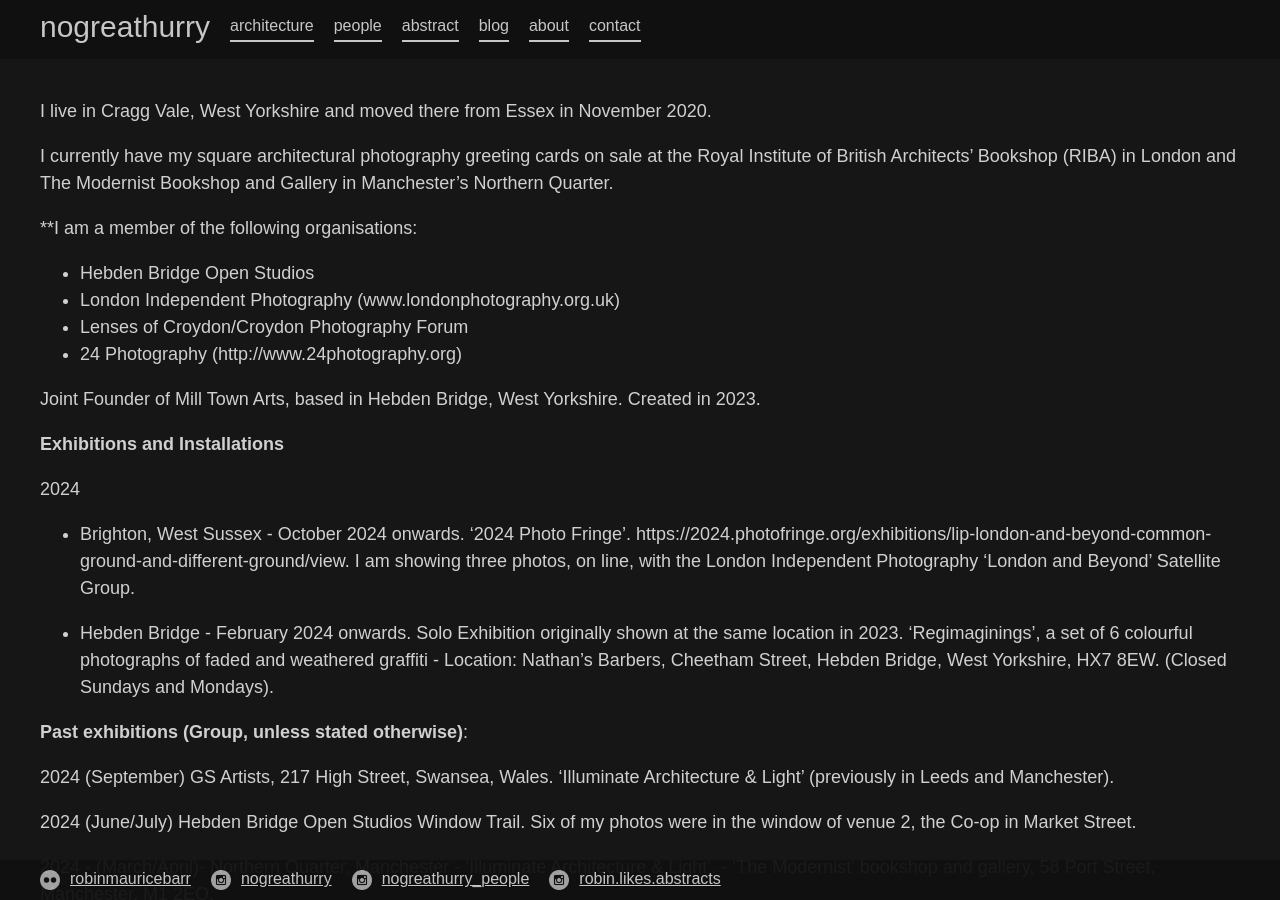
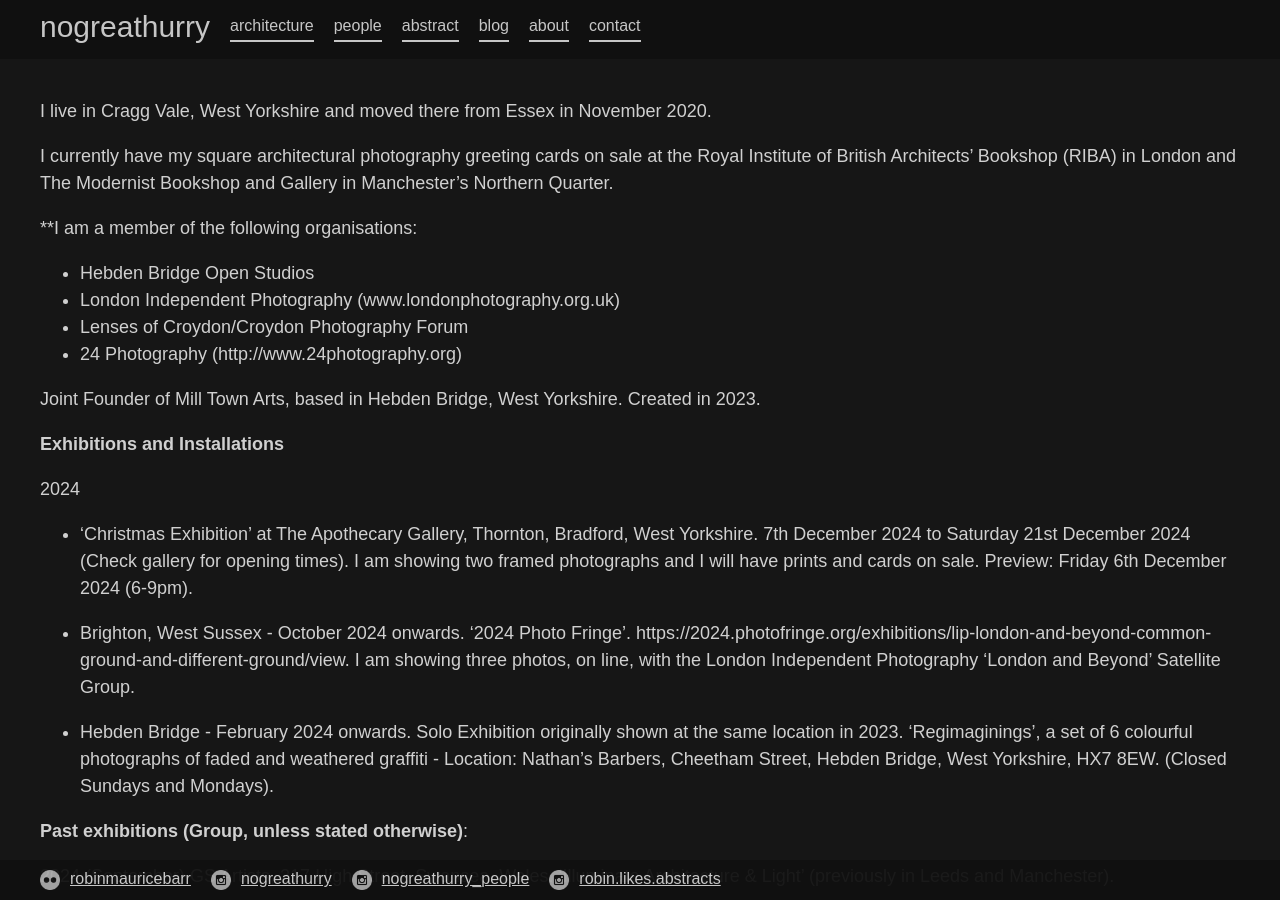
Before and after one commit to 987poiuytrewq/nogreathurry, a Jekyll site: the page built from blog.md, in a window 1280 px wide and 900 px high. Built offline with Jekyll 4.4.1, drawn with Linux system fonts in a browser that asks for light colours.

Commit message:
Updated Blog

```diff
--- a/blog.md
+++ b/blog.md
@@ -19,6 +19,8 @@ Joint Founder of Mill Town Arts, based in Hebden Bridge, West Yorkshire. Created
 **Exhibitions and Installations**
 
 2024
+
+* 'Christmas Exhibition' at The Apothecary Gallery, Thornton, Bradford, West Yorkshire. 7th December 2024 to Saturday 21st December 2024 (Check gallery for opening times). I am showing two framed photographs and I will have prints and cards on sale. Preview: Friday 6th December 2024 (6-9pm).
 
 * Brighton, West Sussex - October 2024 onwards. '2024 Photo Fringe'. https://2024.photofringe.org/exhibitions/lip-london-and-beyond-common-ground-and-different-ground/view. I am showing three photos, on line, with the London Independent Photography 'London and Beyond' Satellite Group.
 
```
